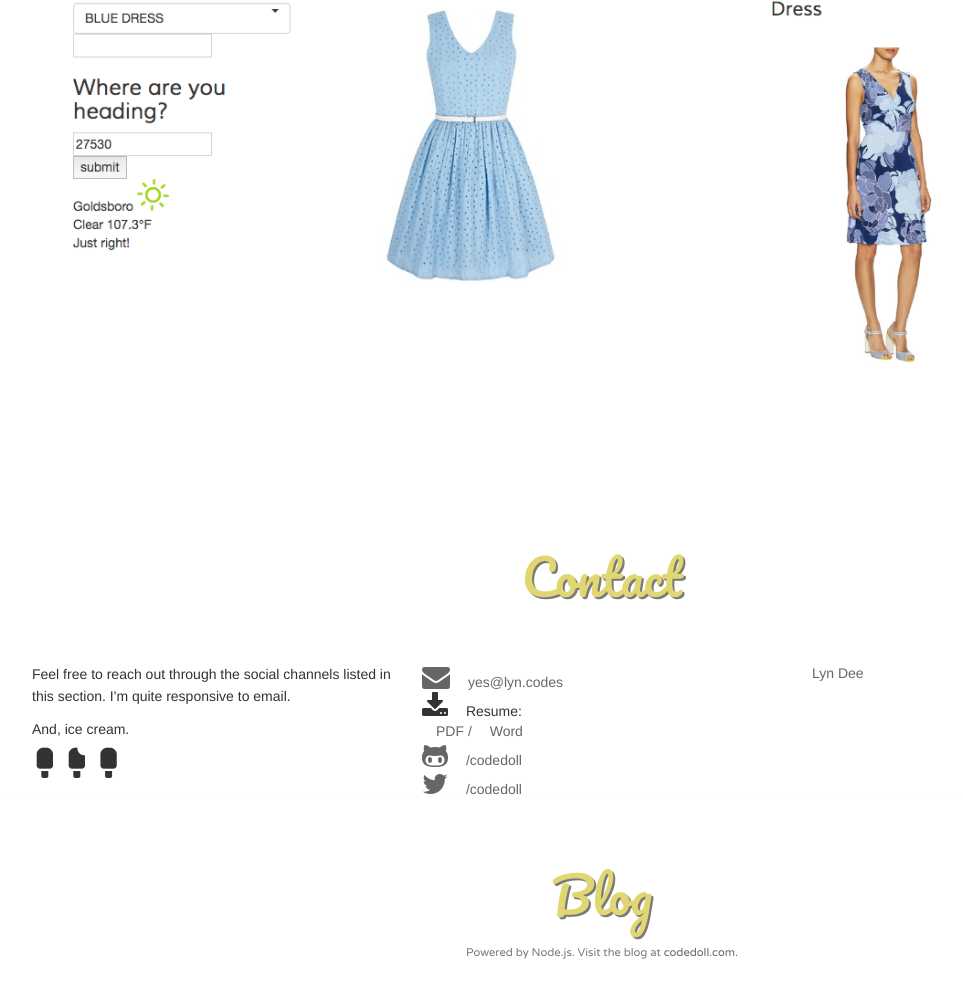
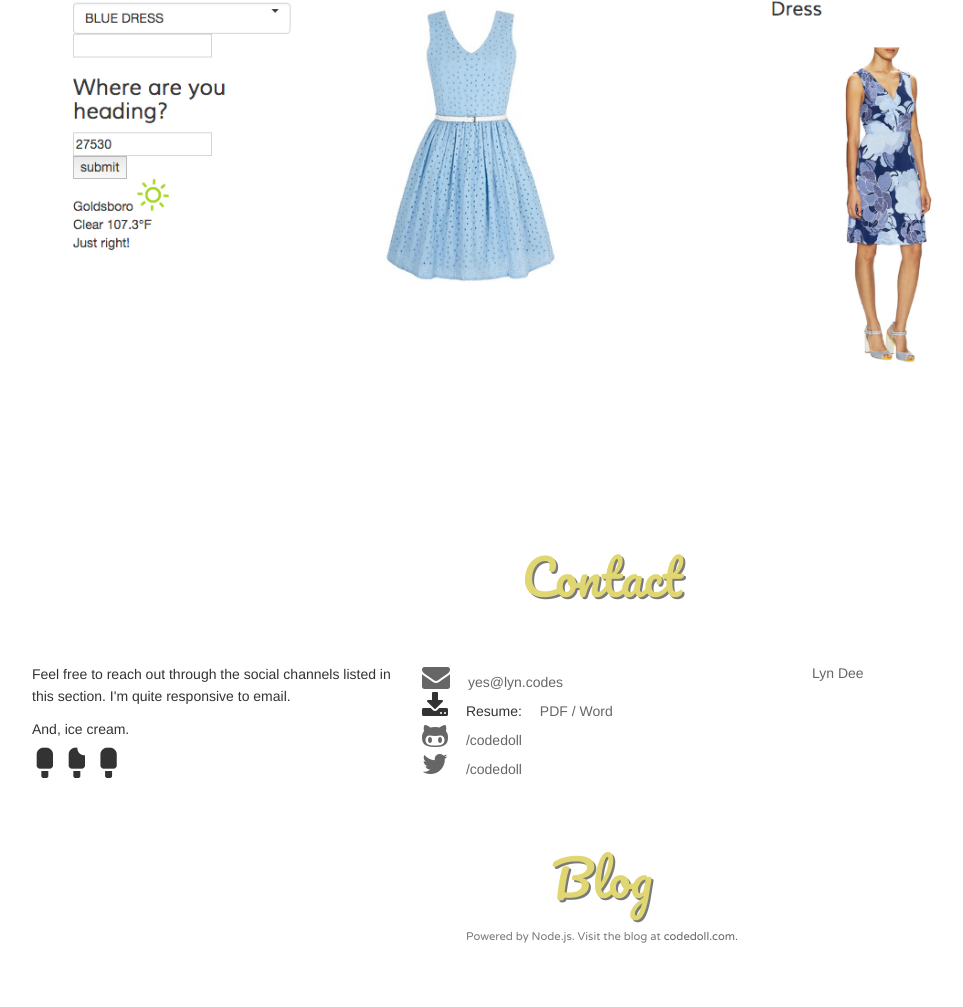
Before and after one commit to codedoll/folio, a website: page public/index.html in a window 1280 px wide. Shown: the part 2097-3104 px from the top of the page, without its empty margins (38-1001 px from the left). Drawn offline with nearby package versions, Linux system fonts and the light colour scheme; some packages are replaced by stand-ins of ours; no server answers; a script that the page names is missing; a web font is replaced by a local one.

```diff
--- a/public/css/style.css
+++ b/public/css/style.css
@@ -44,7 +44,6 @@
 input,
 select,
 textarea {
-    vertical-align: top;
     outline: none !important;
     -webkit-appearance: none;
     -webkit-border-radius: 0;
--- a/public/index.html
+++ b/public/index.html
@@ -263,9 +263,8 @@
                         <br>
                         <i class="fa fa-download fa-2x" aria-hidden="true" target="_blank"></i>
                         <span class="fa-text"> Resume:</span>
-                        <br>
-                        <span class="fa-text"><a target="_self" href="LynDee.pdf" download="LynDee.pdf">PDF /</a></span>
-                        <span class="fa-text"><a target="_self" href="LynDee.docx" download="LynDee.docx">Word</a></span>
+                        <span class="fa-text"><a target="_self" href="LynDee.pdf" download="LynDee.pdf">PDF /</a>
+                        <a target="_self" href="LynDee.docx" download="LynDee.docx">Word</a></span>
                         <br>
                         <a href="https://github.com/codedoll" target="_blank">
                             <i class="fa fa-github-alt fa-2x" aria-hidden="true"></i>
```
